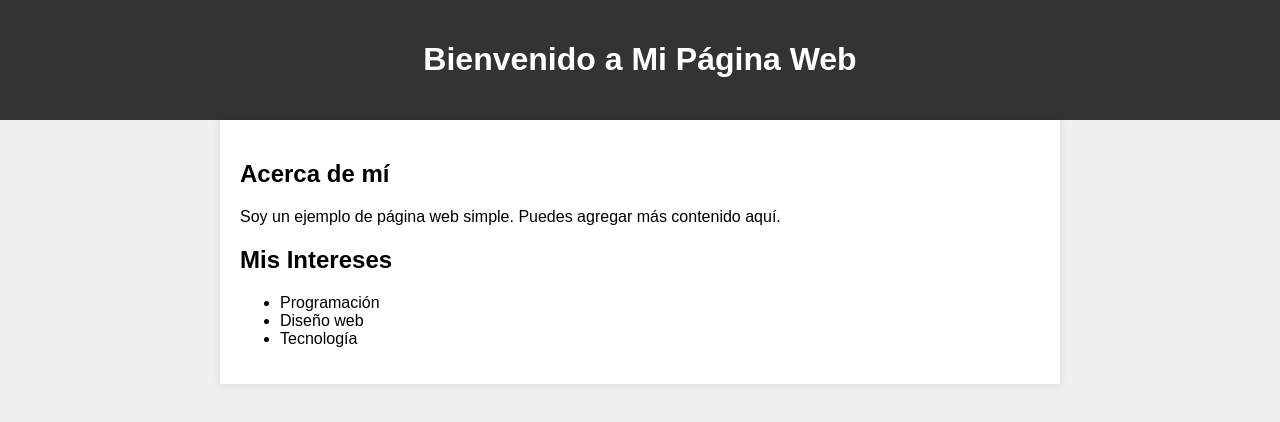
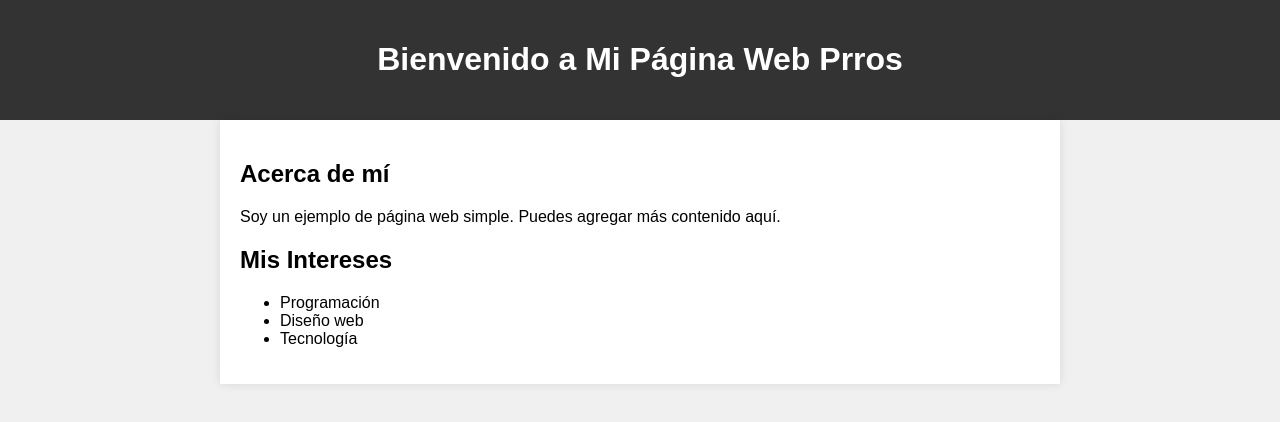
Before and after one commit to JcoreB/portafolio, a plain HTML site: page Index.html in a window 1280 px wide. Drawn offline with Linux system fonts and the light colour scheme.

Commit message:
Add files via upload

```diff
--- a/Index.html
+++ b/Index.html
@@ -1,7 +1,7 @@
 <!DOCTYPE html>
 <html>
 <head>
-    <title>Mi Página Web</title>
+    <title>Bienvenidos Proos</title>
     <style>
         body {
             font-family: Arial, sans-serif;
@@ -28,7 +28,7 @@
 </head>
 <body>
     <header>
-        <h1>Bienvenido a Mi Página Web</h1>
+        <h1>Bienvenido a Mi Página Web Prros</h1>
     </header>
     <main>
         <h2>Acerca de mí</h2>
```
